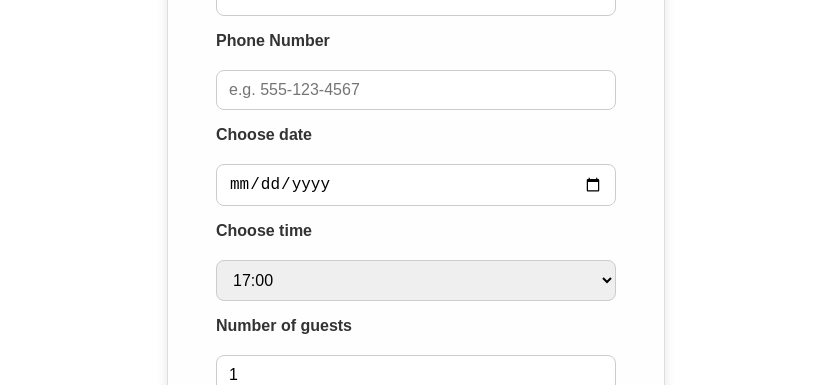
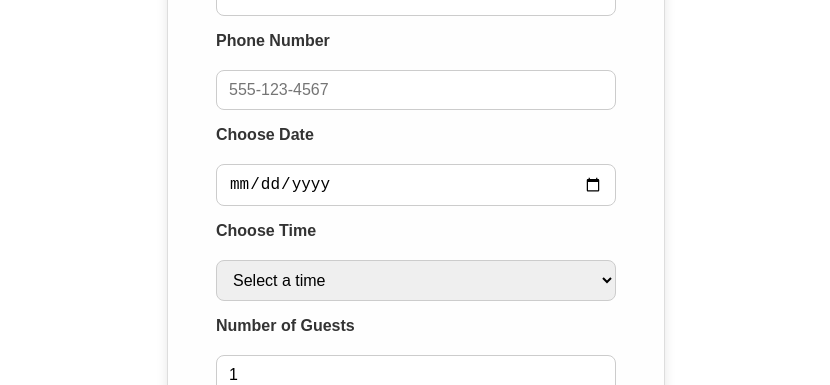
Before and after one commit to Kiana315/little-lemon, a React (Create React App) app: page /booking in a window 1280 px wide. Shown: the part 284-669 px from the top of the page, without its empty margins (224-1054 px from the left). Built offline with nearby package versions, Linux system fonts and the light colour scheme; the HTML template or start-up script is replaced by a standard one.

Commit message:
Implement Booking

```diff
--- a/src/components/BookingForm.js
+++ b/src/components/BookingForm.js
@@ -1,87 +1,101 @@
 // src/components/BookingForm.js
-import React, { useState } from 'react';
+import React from 'react';
+import { Formik, Form, Field, ErrorMessage } from 'formik';
+import * as Yup from 'yup';
 import './Booking.css';
 
-function BookingForm({ availableTimes, dispatchTimes }) {
-  const [name, setName] = useState('');
-  const [phone, setPhone] = useState('');
-  const [date, setDate] = useState('');
-  const [time, setTime] = useState('');
-  const [guests, setGuests] = useState(1);
-  const [occasion, setOccasion] = useState('Birthday');
+const BookingForm = ({ availableTimes, dispatchTimes, submitForm }) => {
+  const validationSchema = Yup.object({
+    name: Yup.string().min(2, 'Name must be at least 2 characters').required('Name is required'),
+    phone: Yup.string()
+      .matches(/^\d{3}[- ]?\d{3}[- ]?\d{4}$/, 'Invalid phone number')
+      .required('Phone number is required'),
+    date: Yup.string().required('Date is required'),
+    time: Yup.string().required('Time is required'),
+    guests: Yup.number()
+      .min(1, 'At least 1 guest')
+      .max(10, 'Max 10 guests')
+      .required('Guests number is required'),
+    occasion: Yup.string().required('Occasion is required'),
+  });
 
-  const handleSubmit = (e) => {
-    e.preventDefault();
-    console.log('Submitted:', {
-      name,
-      phone,
-      date,
-      time,
-      guests,
-      occasion,
-    });
+  const initialValues = {
+    name: '',
+    phone: '',
+    date: '',
+    time: '',
+    guests: 1,
+    occasion: 'Birthday',
   };
 
-  const handleDateChange = (e) => {
-    const newDate = e.target.value;
-    setDate(newDate);
-    dispatchTimes({ date: newDate }); // 向 reducer 发出更新时间的请求
+  const handleDateChange = (e, setFieldValue) => {
+    const selectedDate = e.target.value;
+    setFieldValue('date', selectedDate);
+    dispatchTimes({ date: selectedDate });
   };
 
   return (
-        <form onSubmit={handleSubmit} >
+    <Formik
+      initialValues={initialValues}
+      validationSchema={validationSchema}
+      onSubmit={(values) => submitForm(values)}
+      validateOnMount={true} // ✅ 添加此项让验证即时生效
+    >
+      {({ values, isValid, dirty, setFieldValue }) => (
+        <Form>
           <h1>Book a Table</h1>
+
           <label htmlFor="name">Your Name</label>
-            <input
-                type="text"
-                id="name"
-                value={name}
-                onChange={(e) => setName(e.target.value)}
-                required
-            />
+          <Field id="name" name="name" type="text" />
+          <ErrorMessage name="name" component="div" className="error" />
 
           <label htmlFor="phone">Phone Number</label>
-            <input
-                type="tel"
-                id="phone"
-                value={phone}
-                onChange={(e) => setPhone(e.target.value)}
-                required
-                placeholder="e.g. 555-123-4567"
-                pattern="[\d\s\-()+]+"
+          <Field id="phone" name="phone" type="tel" placeholder="555-123-4567" />
+          <ErrorMessage name="phone" component="div" className="error" />
+
+          <label htmlFor="date">Choose Date</label>
+          <Field
+            id="date"
+            name="date"
+            type="date"
+            onChange={(e) => handleDateChange(e, setFieldValue)}
           />
+          <ErrorMessage name="date" component="div" className="error" />
 
-            <label htmlFor="res-date">Choose date</label>
-            <input type="date" id="res-date" value={date} onChange={handleDateChange} required />
+          <label htmlFor="time">Choose Time</label>
+          <Field as="select" id="time" name="time">
+            <option value="">Select a time</option>
+            {availableTimes?.map((t) => (
+              <option key={t} value={t}>
+                {t}
+              </option>
+            ))}
+          </Field>
+          <ErrorMessage name="time" component="div" className="error" />
 
-            <label htmlFor="res-time">Choose time</label>
-            <select id="res-time" value={time} onChange={(e) => setTime(e.target.value)} required>
-                {availableTimes?.map((t) => (
-                <option key={t}>{t}</option>
-                ))}
-            </select>
-
-            <label htmlFor="guests">Number of guests</label>
-            <input
-                type="number"
-                id="guests"
-                min="1"
-                max="10"
-                value={guests}
-                onChange={(e) => setGuests(e.target.value)}
-                required
-            />
+          <label htmlFor="guests">Number of Guests</label>
+          <Field id="guests" name="guests" type="number" min="1" max="10" />
+          <ErrorMessage name="guests" component="div" className="error" />
 
           <label htmlFor="occasion">Occasion</label>
-            <select id="occasion" value={occasion} onChange={(e) => setOccasion(e.target.value)} required>
-                <option>Birthday</option>
-                <option>Anniversary</option>
-                <option>Engagement</option>
-            </select>
+          <Field as="select" id="occasion" name="occasion">
+            <option value="Birthday">Birthday</option>
+            <option value="Anniversary">Anniversary</option>
+            <option value="Engagement">Engagement</option>
+          </Field>
+          <ErrorMessage name="occasion" component="div" className="error" />
 
-            <button className='button-primary' type="submit">Submit Reservation</button>
-        </form>
+          <button
+            type="submit"
+            className="button-primary"
+            disabled={!(isValid && dirty)}
+          >
+            Submit Reservation
+          </button>
+        </Form>
+      )}
+    </Formik>
   );
-}
+};
 
 export default BookingForm;
--- a/src/pages/BookingPage.js
+++ b/src/pages/BookingPage.js
@@ -1,11 +1,28 @@
 // src/pages/BookingPage.js
+import React from 'react';
+import { useNavigate } from 'react-router-dom';
 import BookingForm from '../components/BookingForm';
+import { submitAPI } from '../api';
 
 function BookingPage({ availableTimes, dispatchTimes }) {
+  const navigate = useNavigate();
+
+  const submitForm = (formData) => {
+    const success = submitAPI(formData);
+    if (success) {
+      navigate('/confirmed');
+    } else {
+      alert("This time is not available. Please select another.");
+    }
+  };
+
   return (
-    <section className="booking-page">
-
-      <BookingForm availableTimes={availableTimes} dispatchTimes={dispatchTimes} />
+    <section className="booking-section">
+      <BookingForm
+        availableTimes={availableTimes}
+        dispatchTimes={dispatchTimes}
+        submitForm={submitForm}
+      />
     </section>
   );
 }
```
Lines whose indentation alone changed are shown as unchanged.
